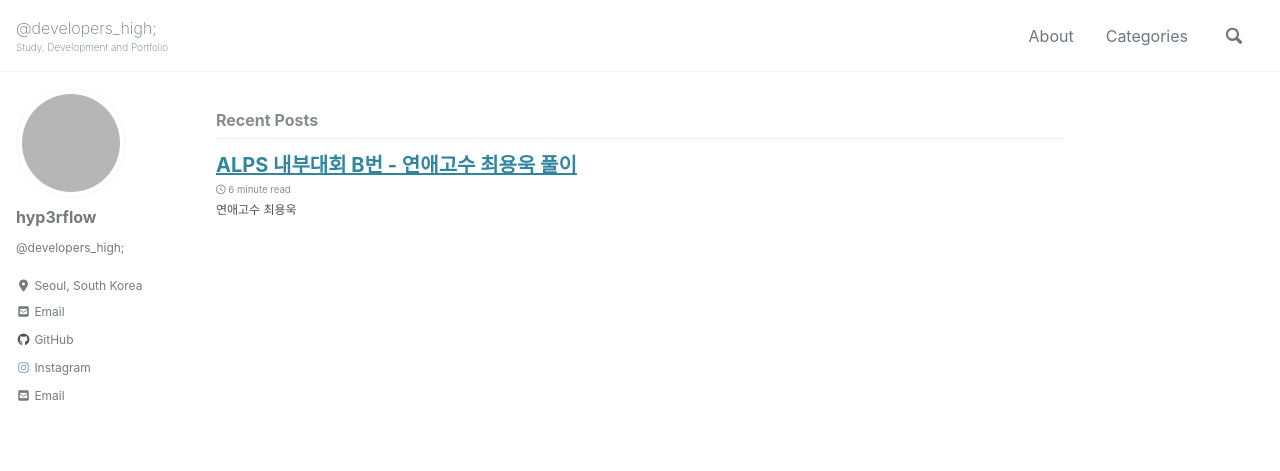
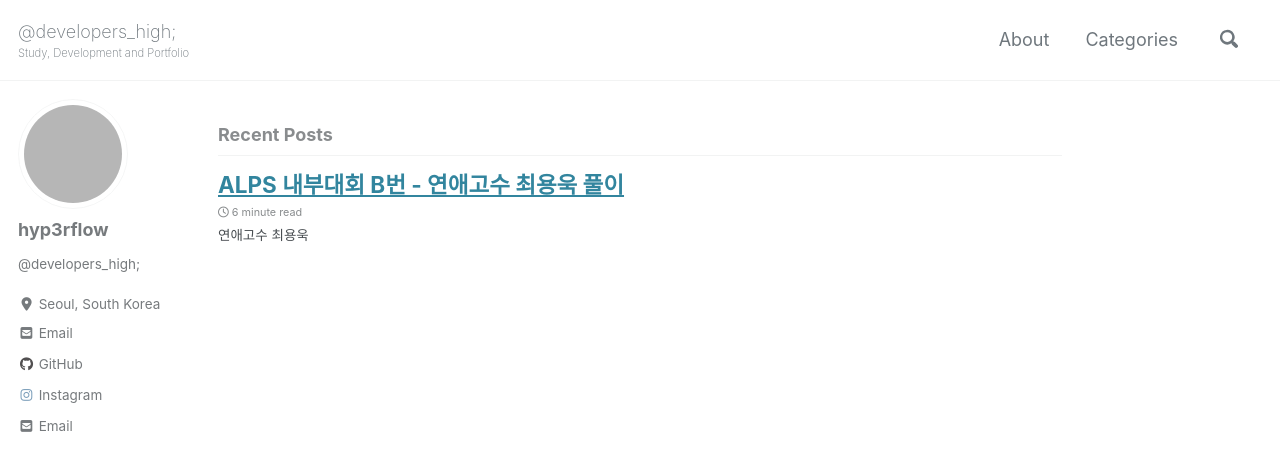
Before and after one commit to hyp3rflow/hyp3rflow.github.io, a Jekyll site: the page built from index.html, in a window 1280 px wide and 900 px high. Shown: the top 471 px of the window. Built offline with Jekyll 4.4.1, drawn with Linux system fonts in a browser that asks for light colours; cached includes are drawn as plain includes; nearby versions of some CDN libraries; the list of posts is cut into pages by our own code; grey boxes are pictures that could not be loaded.

Commit message:
18px fixed

```diff
--- a/_sass/minimal-mistakes/_reset.scss
+++ b/_sass/minimal-mistakes/_reset.scss
@@ -8,18 +8,18 @@ html {
   /* apply a natural box layout model to all elements */
   box-sizing: border-box;
   background-color: $background-color;
-  font-size: 16px;
+  font-size: 18px;
 
   @include breakpoint($medium) {
-    font-size: 16px;
+    font-size: 18px;
   }
 
   @include breakpoint($large) {
-    font-size: 16px;
+    font-size: 18px;
   }
 
   @include breakpoint($x-large) {
-    font-size: 16px;
+    font-size: 18px;
   }
 
   -webkit-text-size-adjust: 100%;
```
